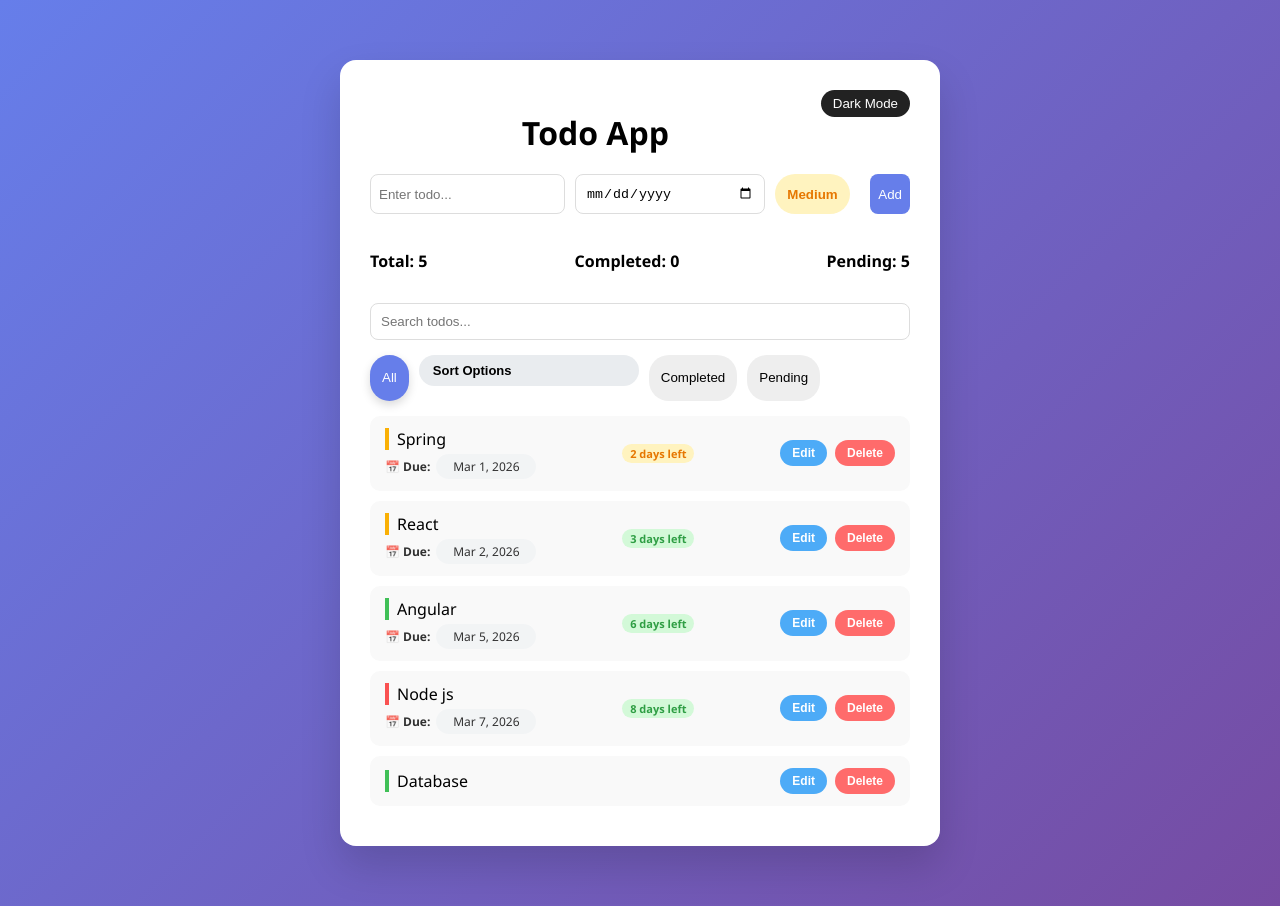
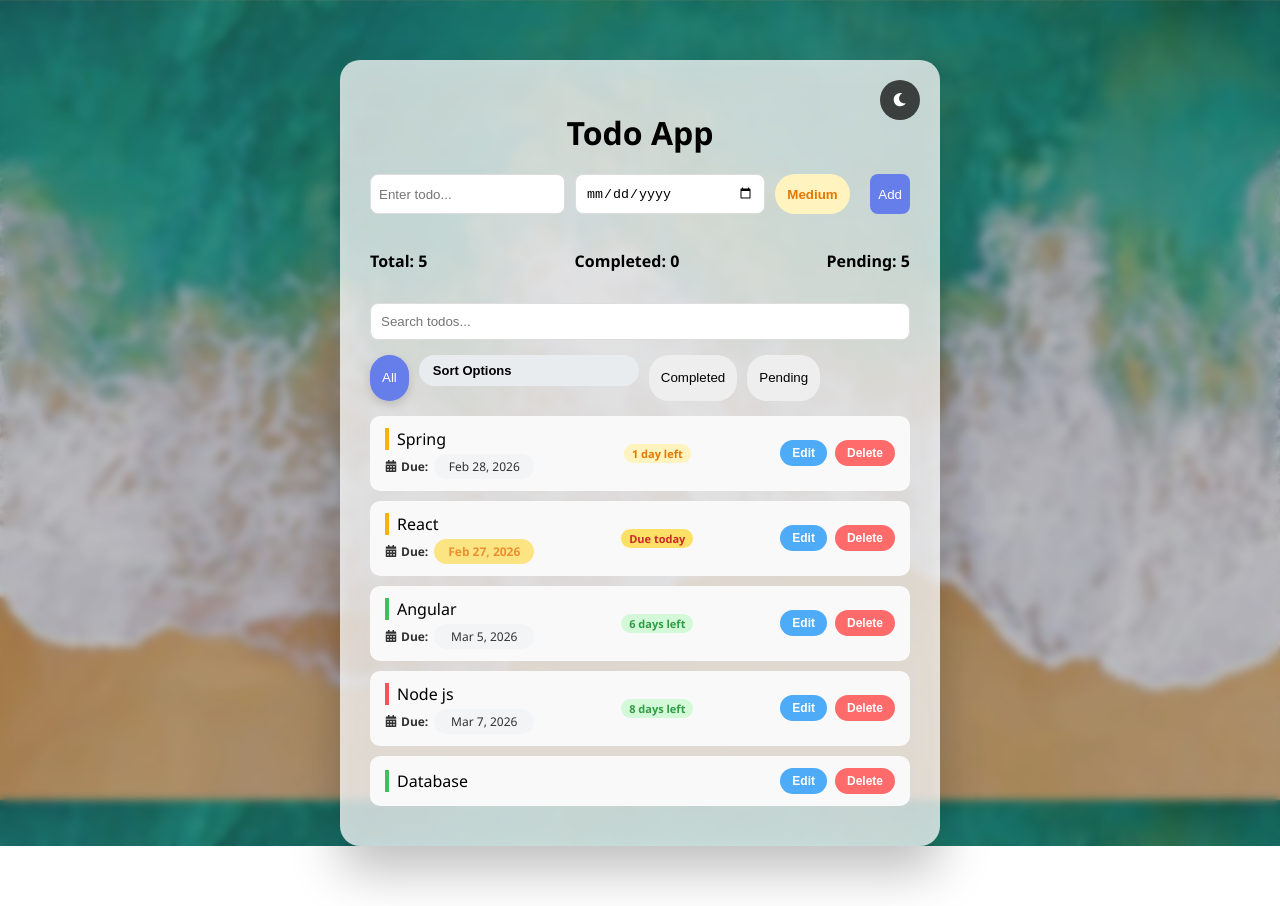
Before and after one commit to nishanthkumarbs/ToDo, a React (Vite) app: page / in a window 1280 px wide. After the commit the page ends 846 px from the top, so only its background shows below. Built offline with nearby package versions, Linux system fonts and the light colour scheme; data requests are answered from the project's data file.

Commit message:
Updated background and icons

```diff
--- a/db.json
+++ b/db.json
@@ -5,14 +5,14 @@
       "title": "Spring",
       "completed": false,
       "priority": "medium",
-      "dueDate": "2026-03-01"
+      "dueDate": "2026-02-28"
     },
     {
       "id": "c80b",
       "title": "React",
       "completed": false,
       "priority": "medium",
-      "dueDate": "2026-03-02"
+      "dueDate": "2026-02-27"
     },
     {
       "id": "d86d",
--- a/package.json
+++ b/package.json
@@ -14,7 +14,8 @@
     "axios": "^1.13.5",
     "json-server": "^1.0.0-beta.10",
     "react": "^19.2.0",
-    "react-dom": "^19.2.0"
+    "react-dom": "^19.2.0",
+    "react-icons": "^5.5.0"
   },
   "devDependencies": {
     "@eslint/js": "^9.39.1",
--- a/src/App.jsx
+++ b/src/App.jsx
@@ -3,6 +3,7 @@ import { getTodos, deleteTodo } from "./services/api";
 import TodoList from "./components/TodoList";
 import TodoForm from "./components/TodoForm";
 import "./styles/App.css";
+import { FaMoon, FaSun } from "react-icons/fa";
 
 
 function App() {
@@ -121,12 +122,14 @@ function App() {
   });
 
   return (
+
+    <div className="background-overlay">
       <div className={`app-container ${darkMode ? "dark" : ""}`}>
         <button
           className="dark-toggle"
           onClick={() => setDarkMode(!darkMode)}
         >
-        {darkMode ? "Light Mode" : "Dark Mode"}
+          {darkMode ? <FaSun /> : <FaMoon />}
         </button>
         <h1>Todo App</h1>
 
@@ -208,6 +211,10 @@ function App() {
           setTodos={setTodos}
         />
       </div>
+    </div>
+
+
+
   );
 }
 
--- a/src/components/TodoItem.jsx
+++ b/src/components/TodoItem.jsx
@@ -1,5 +1,6 @@
 import { useState } from "react";
 import { deleteTodo, updateTodo } from "../services/api";
+import { FaCalendarAlt } from "react-icons/fa";
 
 const TodoItem = ({ todo, fetchTodos }) => {
     const [isEditing, setIsEditing] = useState(false);
@@ -102,8 +103,19 @@ const TodoItem = ({ todo, fetchTodos }) => {
                         </span>
 
                         {todo.dueDate && (
-                            <div className="due-date-row">
-                                <span className="due-label">📅 Due:</span>
+                            <div
+                                className={`due-date-row ${daysLeft < 0
+                                        ? "due-overdue"
+                                        : daysLeft === 0
+                                            ? "due-today"
+                                            : ""
+                                    }`}
+                            >
+                                <span className="due-label">
+                                    <FaCalendarAlt className="due-icon" />
+                                    Due:
+                                </span>
+
                                 <span className="due-value">
                                     {new Date(todo.dueDate).toLocaleDateString("en-US", {
                                         year: "numeric",
--- a/src/styles/App.css
+++ b/src/styles/App.css
@@ -5,24 +5,34 @@
 
 body {
     font-family: 'Segoe UI', sans-serif;
-    background: linear-gradient(135deg, #667eea, #764ba2);
     margin: 0;
     padding: 0;
+
+    background: url("../assets/Background.jpeg") no-repeat center center fixed;
+    background-size: cover;
 }
 
 /* Main Container */
 .app-container {
     max-width: 600px;
-    margin: 60px auto;
-    background: white;
+    width: 90%;
+
+    background: rgba(255, 255, 255, 0.75);
+    backdrop-filter: blur(12px);
+
     padding: 30px;
-    border-radius: 16px;
-    box-shadow: 0 20px 40px rgba(0, 0, 0, 0.15);
-    transition: background 0.3s ease, color 0.3s ease, transform 0.3s ease;
+    border-radius: 20px;
+    box-shadow: 0 25px 50px rgba(0, 0, 0, 0.25);
+
+    transition: all 0.3s ease;
 }
 
 .app-container:hover {
     transform: translateY(-3px);
+}
+
+.dark .app-container {
+    background: rgba(25, 25, 25, 0.8);
 }
 
 /* Title */
@@ -282,14 +292,34 @@ button {
 
 /* Dark Mode Toggle Button */
 .dark-toggle {
-    float: right;
-    padding: 6px 12px;
-    border-radius: 20px;
+    position: absolute;
+    top: 20px;
+    right: 20px;
+
+    width: 40px;
+    height: 40px;
+
+    border-radius: 50%;
     border: none;
-    background-color: #222;
+
+    display: flex;
+    align-items: center;
+    justify-content: center;
+
+    background-color: rgba(0, 0, 0, 0.7);
     color: white;
+
     cursor: pointer;
-    margin-bottom: 10px;
+    transition: all 0.3s ease;
+}
+
+.dark-toggle:hover {
+    transform: rotate(20deg) scale(1.1);
+}
+
+.dark .dark-toggle {
+    background-color: rgba(255, 255, 255, 0.905);
+    color: orange;
 }
 
 /* Dark Theme */
@@ -572,3 +602,54 @@ button {
     color: white;
     border: 1px solid #555;
 }
+
+/* Full Screen Overlay */
+.background-overlay {
+    min-height: 100vh;
+    display: flex;
+    justify-content: center;
+    align-items: flex-start;
+    padding-top: 60px;
+
+    background: rgba(0, 0, 0, 0.25);
+    /* dark transparent layer */
+    backdrop-filter: blur(4px);
+    /* actual blur */
+}
+
+.due-label {
+    display: flex;
+    align-items: center;
+    gap: 4px;
+    font-weight: 600;
+}
+
+.due-icon {
+    font-size: 12px;
+}
+
+.dark .due-icon {
+    color: #4dabf7;
+}
+
+/* Overdue */
+.due-overdue .due-value {
+    background-color: #ffc9c9;
+    color: #c92a2a;
+    font-weight: 700;
+}
+
+/* Due Today */
+.due-today .due-value {
+    background-color: #ffe066;
+    color: #e67700;
+    font-weight: 700;
+}
+
+.dark .due-overdue .due-value {
+    background-color: #5c1f1f;
+}
+
+.dark .due-today .due-value {
+    background-color: #5c4b1f;
+}
```
Also changed, not shown: src/assets/Background.jpeg (added), 1 other file (tests, documents, lock files or other folders). Lines whose indentation alone changed are shown as unchanged.
